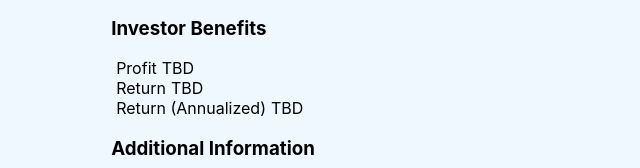
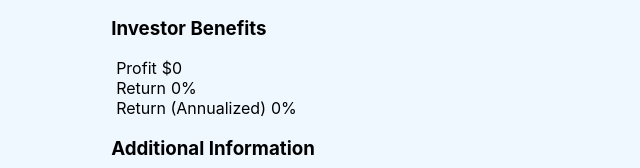
Before and after one commit to delaanthonio/deal-flow, a React (Create React App) app: page / in a window 1280 px wide. Shown: the part 445-613 px from the top of the page, without its empty margins (319-959 px from the left). Built offline with nearby package versions, Linux system fonts and the light colour scheme.

Commit message:
feat: define initial values

```diff
--- a/src/RealEstateRenovationForm.tsx
+++ b/src/RealEstateRenovationForm.tsx
@@ -137,17 +137,17 @@ export const RealEstateRennovationForm = () => {
                             <DisplayField
                                 name="profitToInvestor"
                                 title="Profit"
-                                value={profitToInvestor ? displayProfitToInvestor : "TBD"}
+                                value={profitToInvestor ? displayProfitToInvestor : "$0"}
                             />
                             <DisplayField
                                 name="returnOnInvestment"
                                 title="Return"
-                                value={returnOnInvestment ? displayReturnOnInvestment : "TBD"}
+                                value={returnOnInvestment ? displayReturnOnInvestment : "0%"}
                             />
                             <DisplayField
                                 name="annualizedReturn"
                                 title="Return (Annualized)"
-                                value={annualizedReturn ? displayAnnualizedReturn : "TBD"}
+                                value={annualizedReturn ? displayAnnualizedReturn : "0%"}
                             />
 
                             <h3>Additional Information</h3>
```
